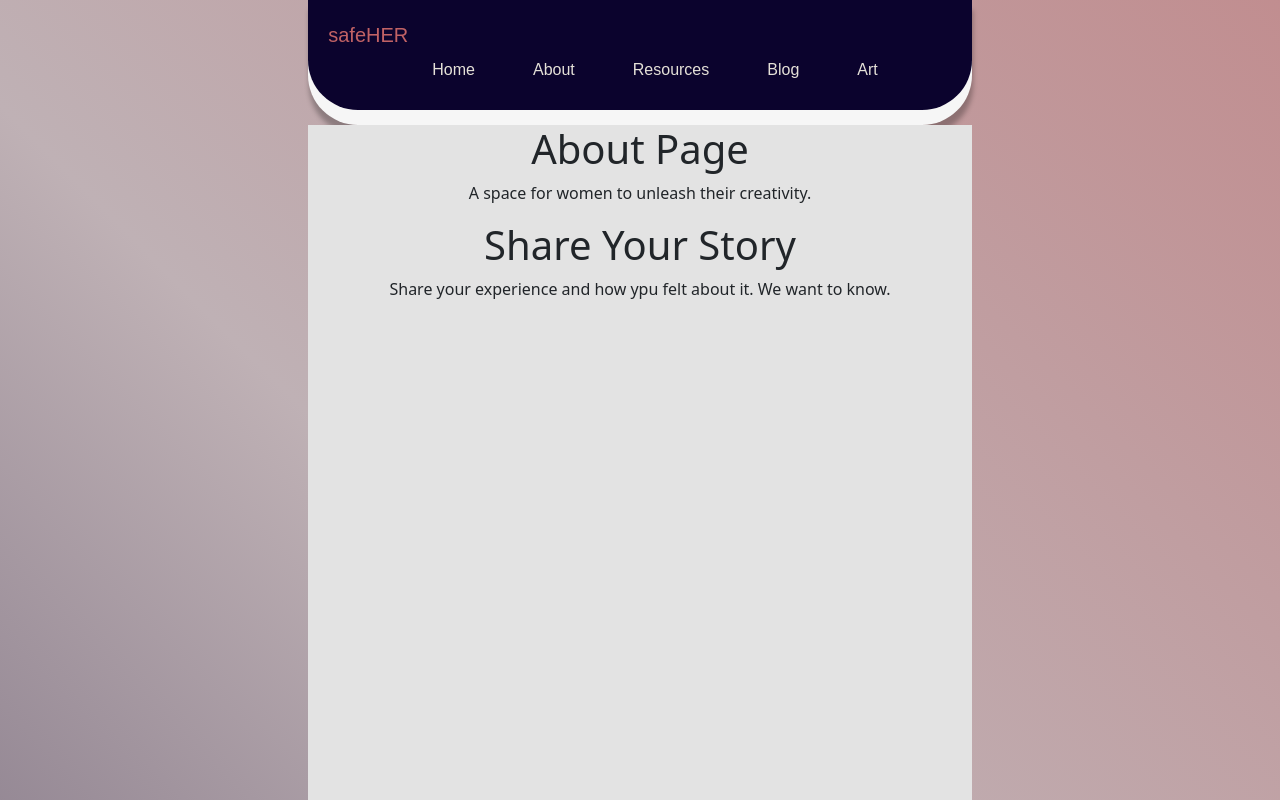
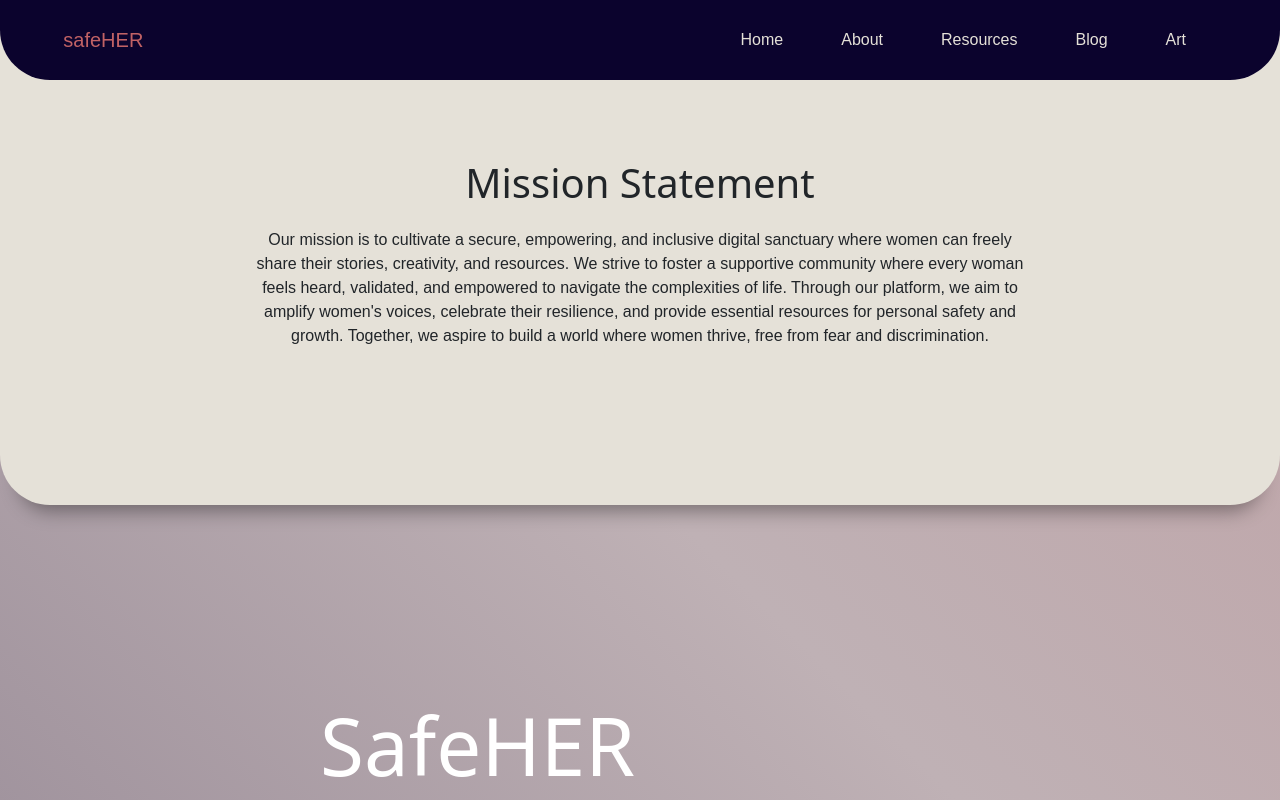
Before and after one commit to ArchitaSarin/safe-her1, a React (Create React App) app in the folder my-app/: page / in a window 1280 px wide. Shown: the top 800 px of the page. Built offline with nearby package versions, Linux system fonts and the light colour scheme.

Commit message:
Updated landing page

```diff
--- a/my-app/src/App.js
+++ b/my-app/src/App.js
@@ -15,7 +15,7 @@
       <Header/>
       <Router>
         <Routes>
-          <Route path='/' element={<Home/>}/>
+          <Route path='/' element={<About/>}/>
           <Route path='/blog' element={<Blog/>}/>
           <Route path='/aboutme' element={<About/>}/>
           <Route path='/resources' element={<Resources/>}/>
```
Also changed, not shown: 1 other file (tests, documents, lock files or other folders).
